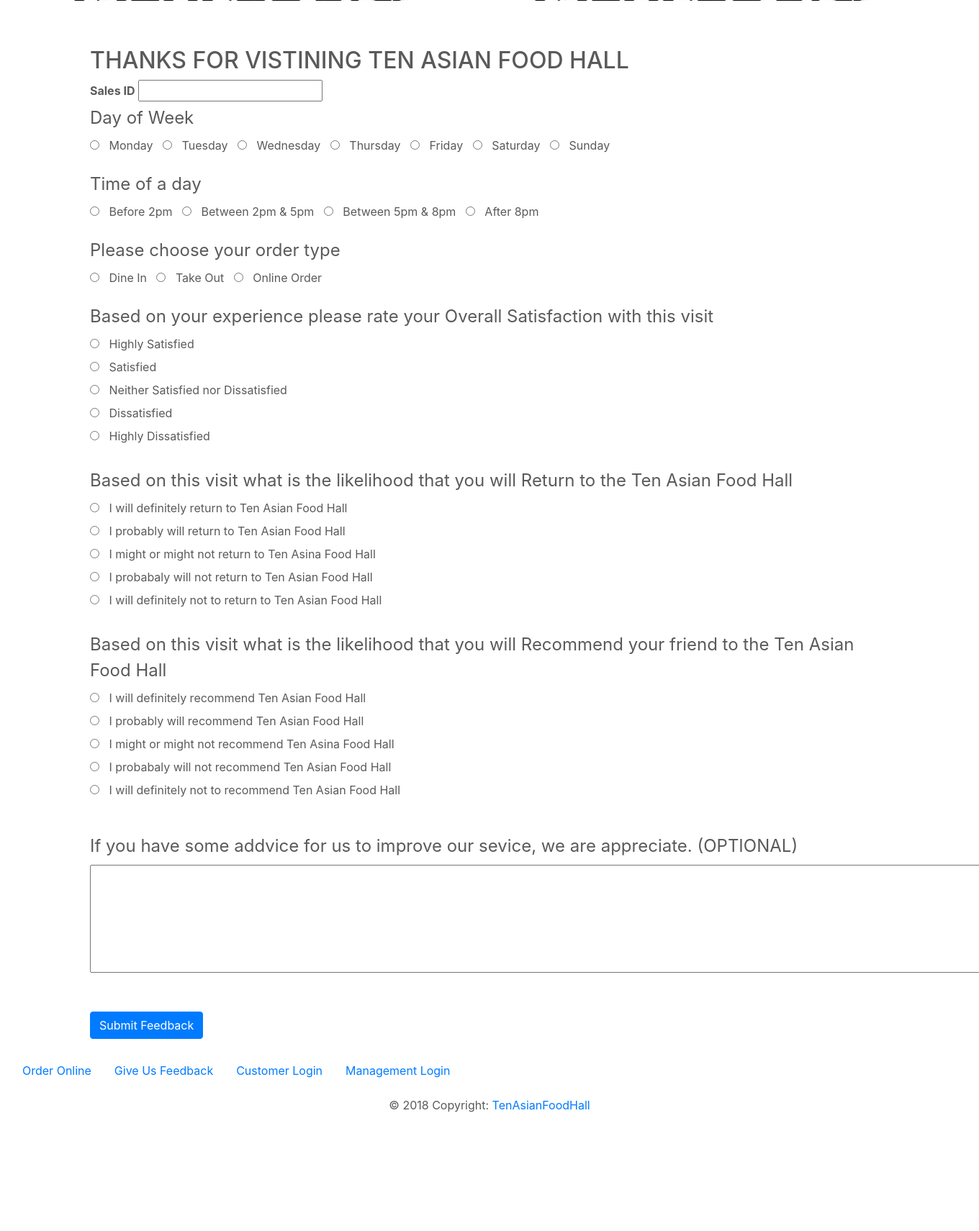
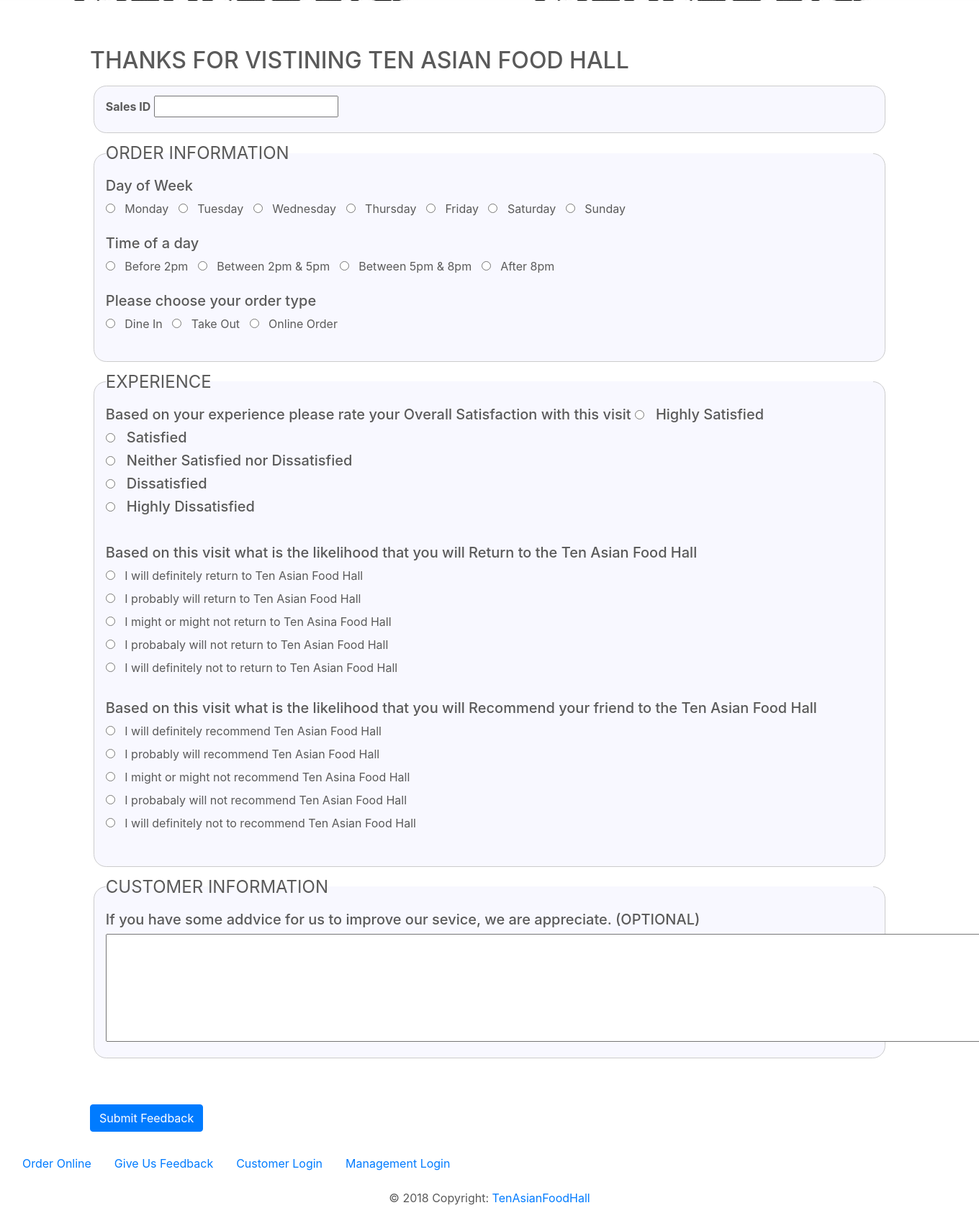
Before and after one commit to raymond180/Ten-Asian-Food-Hall-Website, a PHP site: page /feedback-form.html in a window 1360 px wide; the page is wider, and only the part inside the window is pictured. Shown: the part 615-2326 px from the top of that part at 72% size. Before the commit the page ends 2161 px from the top of that part, so only its background shows below. Run offline with PHP 8.4, Linux system fonts and the light colour scheme.

Commit message:
........

```diff
--- a/feedback-form.html
+++ b/feedback-form.html
@@ -8,6 +8,7 @@
 		<!-- Bootstrap CSS -->
 		<link rel="stylesheet" href="https://stackpath.bootstrapcdn.com/bootstrap/4.1.3/css/bootstrap.min.css" integrity="sha384-MCw98/SFnGE8fJT3GXwEOngsV7Zt27NXFoaoApmYm81iuXoPkFOJwJ8ERdknLPMO" crossorigin="anonymous">
 		<link rel="stylesheet" href="./styles/styles.css">
+		<link rel="stylesheet" href="./styles/feedback.css">
 		<title>Feedback Form</title>
 	</head>
 	<body>
@@ -101,15 +102,16 @@
             <div class="container">
                 <h2>THANKS FOR VISTINING TEN ASIAN FOOD HALL</h2>
                 	<!-- start feedback form with filled in receipt number -->
-                	<fieldset id = 'receipt'>
+                	<fieldset>
 	                	<label for='SalesID'> <strong> Sales ID </strong></label>
 	                	<input type='text' id='SalesID' name='SalesID' /> <br />
 	                </fieldset>
 
 	                <!-- Choose the order time  -->
-	                <fieldset id = 'OrderTime'>
+	                <fieldset>
+	                	<legend>ORDER INFORMATION</legend>
 	                	<!-- which day customer come  -->
-	                	<legend>Day of Week</legend>
+	                	<h5>Day of Week</h5>
 	                	<p>
 	                		<input type ='radio' id='Monday' Name='DayOfWeek' value='Monday'>  &nbsp;
 		                	<label for='Monday'> Monday </label> &nbsp;
@@ -128,7 +130,7 @@
 		                </p>
 
 		                <!-- what time customer come  -->
-	                	<legend>Time of a day </legend>
+	                	<h5>Time of a day </h5>
 	                	<p>
 	                		<input type ='radio' id='Before2pm' Name='TimeOfADay' value='Before2pm'>  &nbsp;
 		                	<label for='Before2pm'> Before 2pm </label> &nbsp;
@@ -141,7 +143,7 @@
 		                </p>
 
 		                <!-- what is your dining type  -->
-		                <legend>Please choose your order type</legend>
+		                <h5>Please choose your order type</h5>
 		                <p>
 		                	<input type ='radio' id='DineIn' Name='OrderType' value='DineIn'>  &nbsp;
 		                	<label for='DineIn'> Dine In </label> &nbsp;
@@ -153,10 +155,10 @@
 	                </fieldset>
 
 	                <!-- how does customer feel  -->
-	                <fieldst id =CustomerFeel>
-	                	<p>
+	                <fieldset>
+	                	<legend>EXPERIENCE</legend>
 	                	<!-- overall satisfation  -->
-	                	<legend>Based on your experience please rate your Overall Satisfaction with this visit</legend>
+	                	<h5>Based on your experience please rate your Overall Satisfaction with this visit</legend>
 	                		<input type ='radio' id='HighlySatisfied' Name='OverallSatisfation' value='HighlySatisfied'> &nbsp;
 	                		<label for='HighlySatisfied'> Highly Satisfied </label> <br />
 		                	<input type ='radio' id='Satisfied' Name='OverallSatisfation' value='Satisfied'>  &nbsp;
@@ -169,7 +171,7 @@
 		                	<label for='HighlyDissatisfied'> Highly Dissatisfied </label> <br /><br />
 
 		                <!-- Do you want to return -->
-		                <legend>Based on this visit what is the likelihood that you will Return to the Ten Asian Food Hall</legend>
+		                <h5>Based on this visit what is the likelihood that you will Return to the Ten Asian Food Hall</h5>
 		                	<input type ='radio' id='100%return' Name='Return' value='100%return'> &nbsp;
 	                		<label for='100%return'> I will definitely return to Ten Asian Food Hall </label> <br />
 	                		<input type ='radio' id='80%return' Name='Return' value='80%return'> &nbsp;
@@ -182,7 +184,7 @@
 	                		<label for='NeverReturn'> I will definitely not to return to Ten Asian Food Hall </label> <br /><br />
 
 	                	<!-- ask customer they like to recommond to their friend  -->
-	                	<legend>Based on this visit what is the likelihood that you will Recommend your friend to the Ten Asian Food Hall</legend>
+	                	<h5>Based on this visit what is the likelihood that you will Recommend your friend to the Ten Asian Food Hall</h5>
 		                	<input type ='radio' id='100%recommend' Name='recommend' value='100%recommend'> &nbsp;
 	                		<label for='100%recommend'> I will definitely recommend Ten Asian Food Hall </label> <br />
 	                		<input type ='radio' id='80%recommend' Name='recommend' value='80%recommend'> &nbsp;
@@ -193,12 +195,13 @@
 	                		<label for='40%recommend'> I probabaly will not recommend Ten Asian Food Hall </label> <br />
 	                		<input type ='radio' id='NeverRecommend' Name='recommend' value='NeverRecommend'> &nbsp;
 	                		<label for='NeverRecommend'> I will definitely not to recommend Ten Asian Food Hall </label> <br /><br />
-		                </p>
+
 	                </fieldset>
 
 	                <!-- a common box ask for customer general idea  -->
-	                <fieldset id = CustomerComment>
-	                	<legend> If you have some addvice for us to improve our sevice, we are appreciate. (OPTIONAL) </legend>
+	                <fieldset>
+	                	<legend>CUSTOMER INFORMATION</legend>
+	                	<h5> If you have some addvice for us to improve our sevice, we are appreciate. (OPTIONAL) </h5>
 	                	<textarea name = 'comment' rows = '6' cols='120'></textarea>
 	                </fieldset><br /> <br />
 
--- /dev/null
+++ b/styles/feedback.css
@@ -0,0 +1,10 @@
+fieldset {
+    background: #F8F8FF;
+    border: 0.1em solid #CCC;
+    line-height: 1.5em;
+    margin: 1em 0.3em;
+    padding: 0.8em 1em 1em;
+    -webkit-border-radius: 1.1em;
+    -moz-border-radius: 1.1em;
+    border-radius: 1.1em;
+}
```
Also changed, not shown: styles/styles.css (line endings or trailing spaces).
